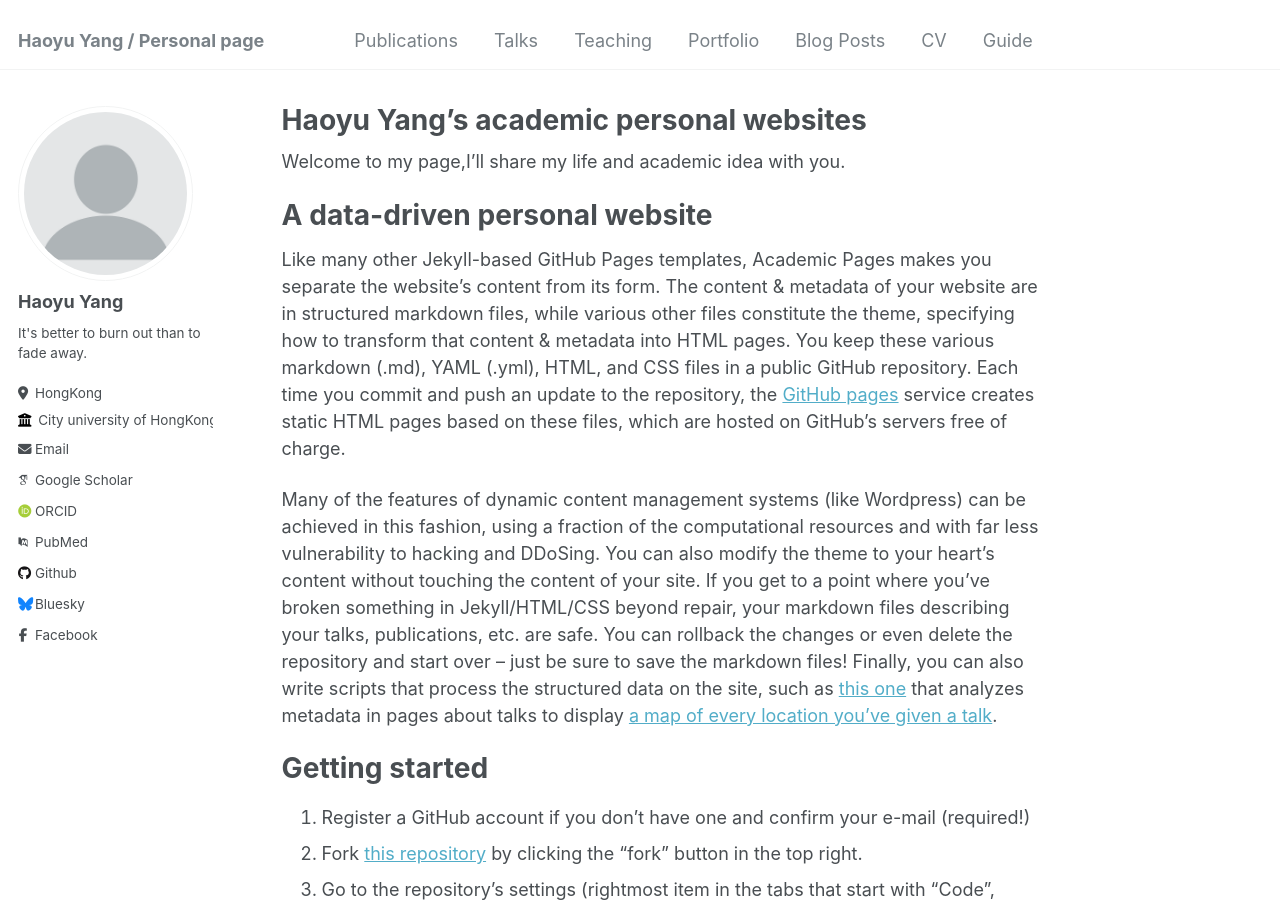
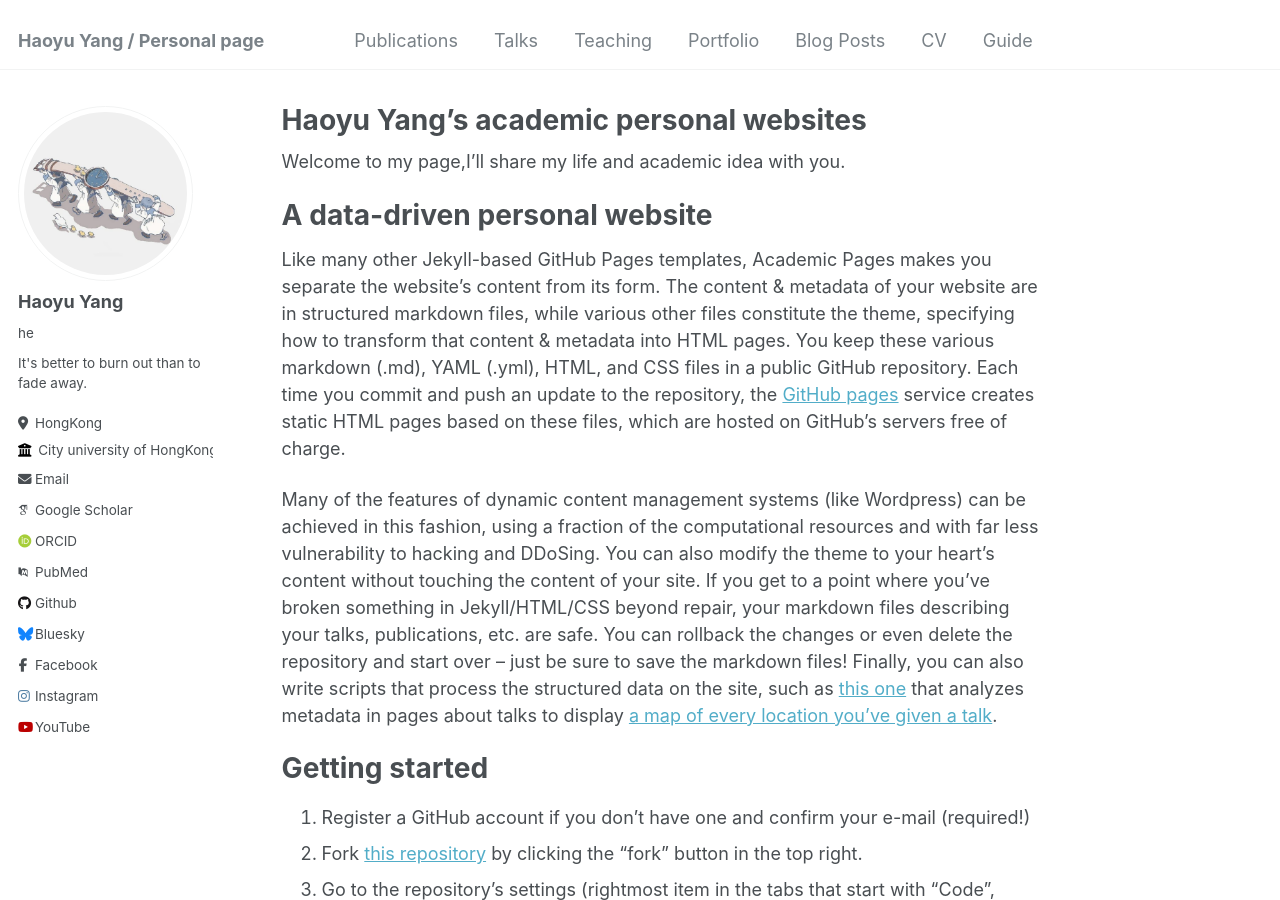
Before and after one commit to woruo838/woruo838.GitHub.io, a Jekyll site: the page built from _pages/about.md, in a window 1280 px wide and 900 px high. Built offline with Jekyll 4.4.1, drawn with Linux system fonts in a browser that asks for light colours; some web fonts are replaced.

Commit message:
Update _config.yml

```diff
--- a/_config.yml
+++ b/_config.yml
@@ -21,9 +21,9 @@ repository               : "woruo838/woruo838.github.io"
 #               Additional customization can be done by editing /_includes/author-profile.html
 author:
   # Biographic information
-  avatar           : "profile.png"
+  avatar           : "woruo838.png"
   name             : "Haoyu Yang"
-  pronouns         : # example: "she/her"
+  pronouns         : "he" # example: "she/her"
   bio              : "It's better to burn out than to fade away."
   location         : "HongKong"
   employer         : "City university of HongKong"
@@ -55,7 +55,7 @@ author:
   goodreads        : # Username
   google_plus      : # Username
   keybase          : # Username
-  instagram        : # Username
+  instagram        : "woruo838"# Username
   lastfm           : # Username
   linkedin         : # Username
   mastodon         : # URL
@@ -70,7 +70,7 @@ author:
   weibo            : # Username
   wikipedia        : # Username
   xing             : # Username
-  youtube          : # Username
+  youtube          : "kk"# Username
   zhihu            : # URL
 
 
```
